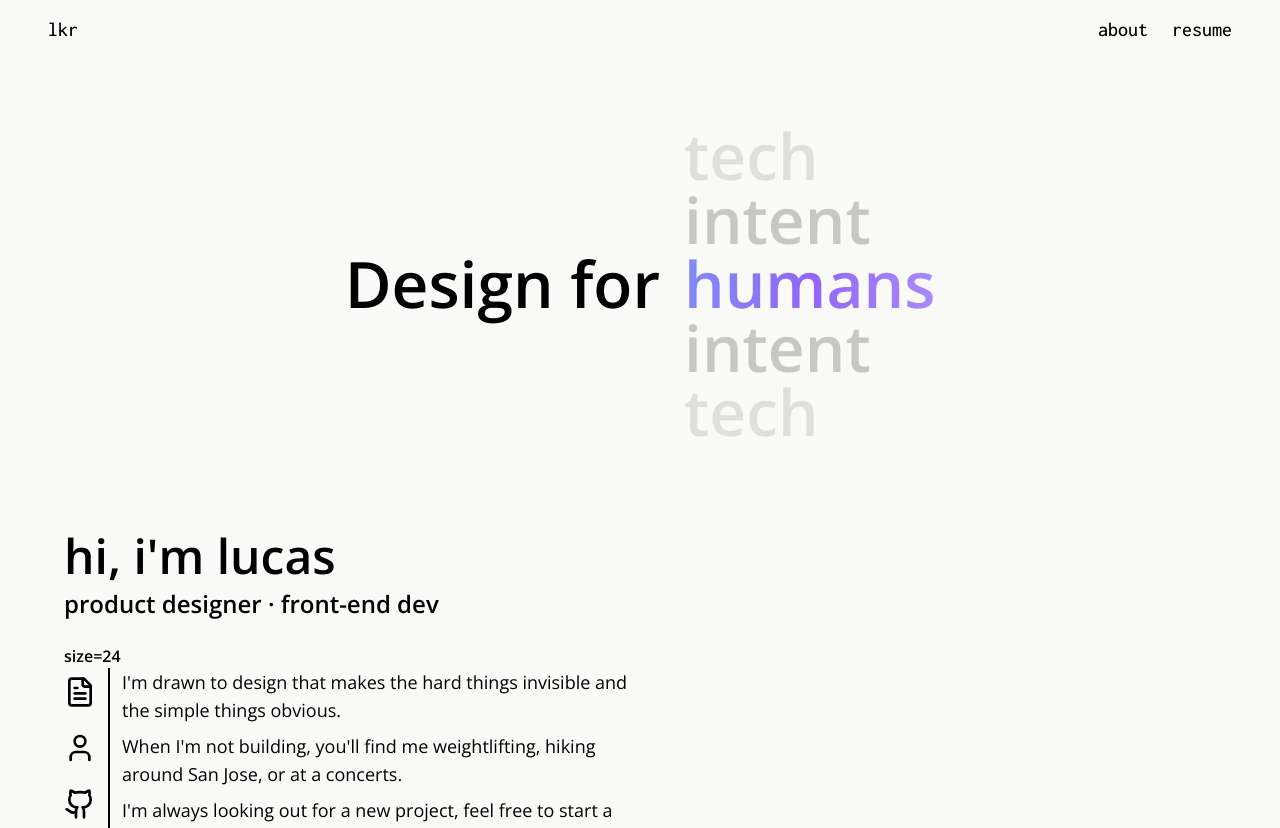
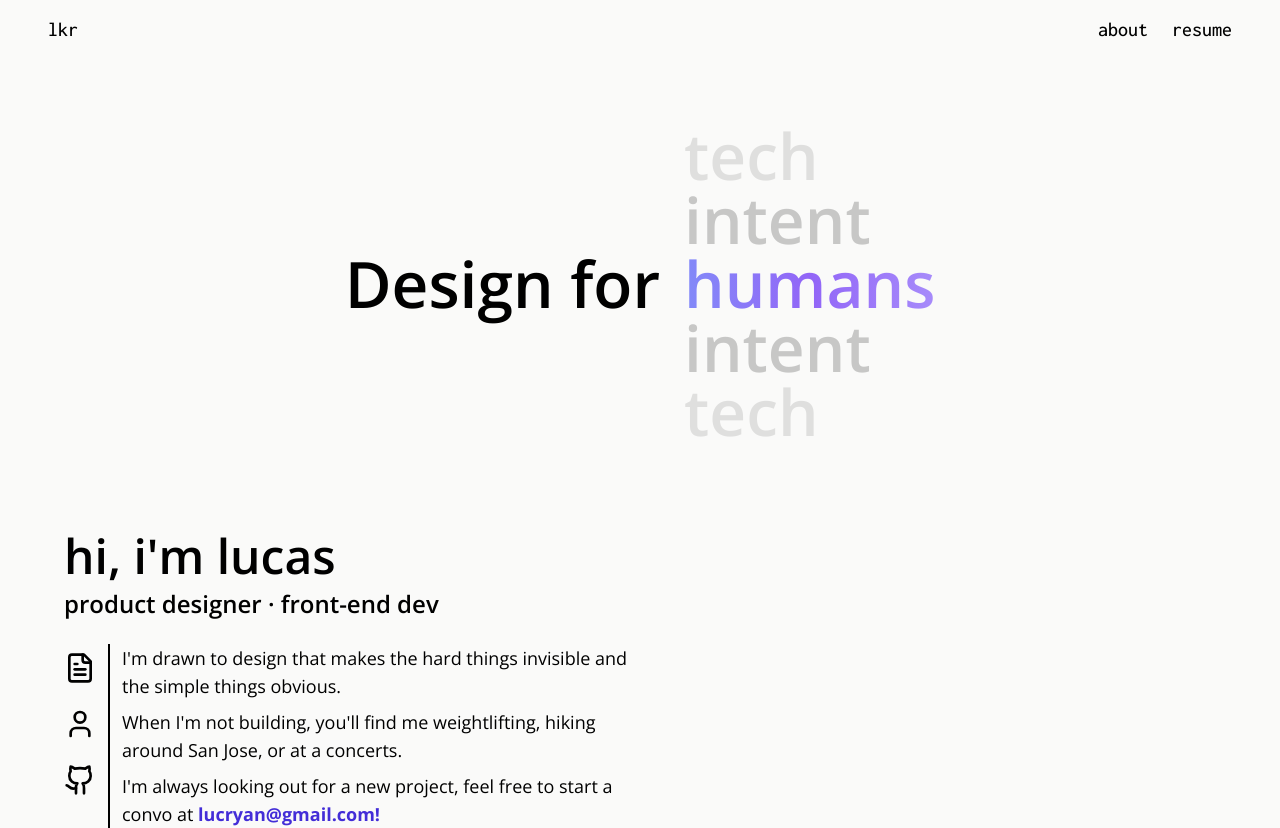
Before and after one commit to Luc0ryan/my-react-portfolio, a React (Vite) app: page / in a window 1280 px wide. Shown: the top 828 px of the page. Built offline with nearby package versions, Linux system fonts and the light colour scheme.

Commit message:
adding links

```diff
--- a/src/components/About.jsx
+++ b/src/components/About.jsx
@@ -7,14 +7,16 @@ export default function About() {
         <div className="text-5xl leading-none"> hi, i'm lucas </div>
         <div className="text-2xl mt-2">product designer · front-end dev </div>
       </div>
-size={24}
+
       <div className="flex flex-row gap-3">
         <div className="flex flex-col mt-2 gap-6 text-xs h-fit">
           <div className="group flex flex-col items-center">
             <div className="absolute -rotate-90 origin-bottom -translate-x-4 opacity-0 group-hover:opacity-100 group-hover:pointer-cursor transition-opacity">
               resume
             </div>
+            <a href= "#">
             <FileText className="h-8 w-8 "/>
+            </a>
           </div>
 
           <div className="group flex flex-col items-center">
@@ -22,7 +24,7 @@ size={24}
               linkedin
             </div>
             <a href= "#">
-            <User className="h-8 w-8 cursor-pointer"/>
+            <User className="h-8 w-8"/>
             </a>
 
           </div>
@@ -31,7 +33,9 @@ size={24}
             <div className="absolute -rotate-90 origin-bottom -translate-x-4 opacity-0 group-hover:opacity-100 transition-opacity">
               github
             </div>
-            <Github className="h-8 w-8 pointer-cursor"/>
+            <a href ="#">
+            <Github className="h-8 w-8"/>
+            </a>
           </div>
         </div>
 
```
